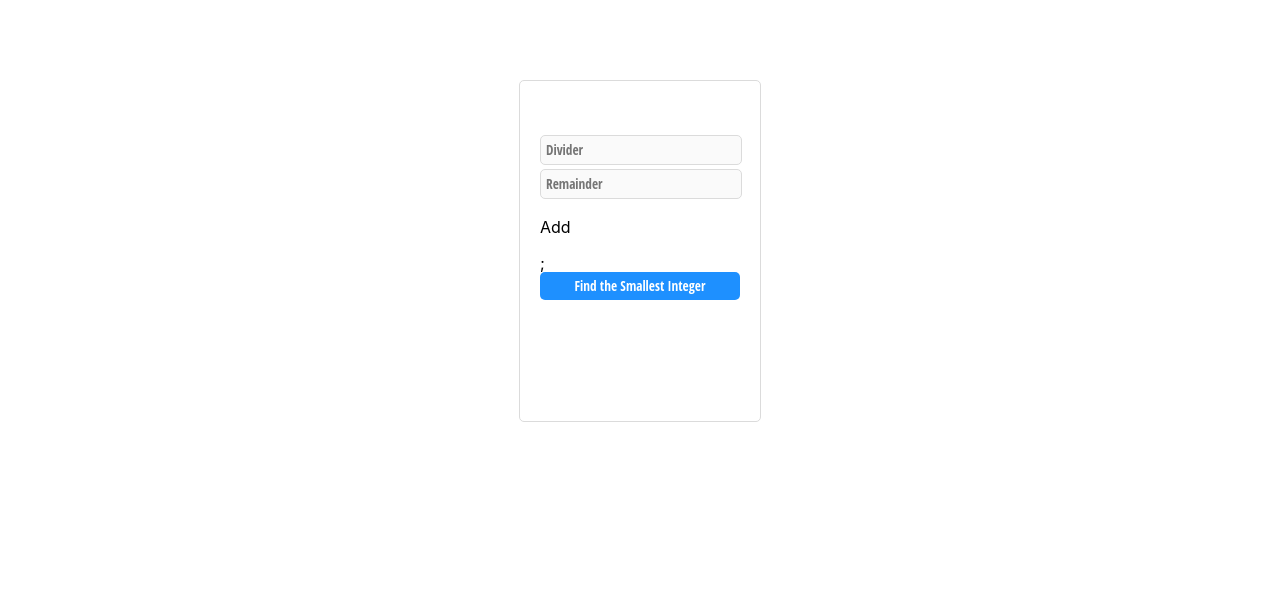
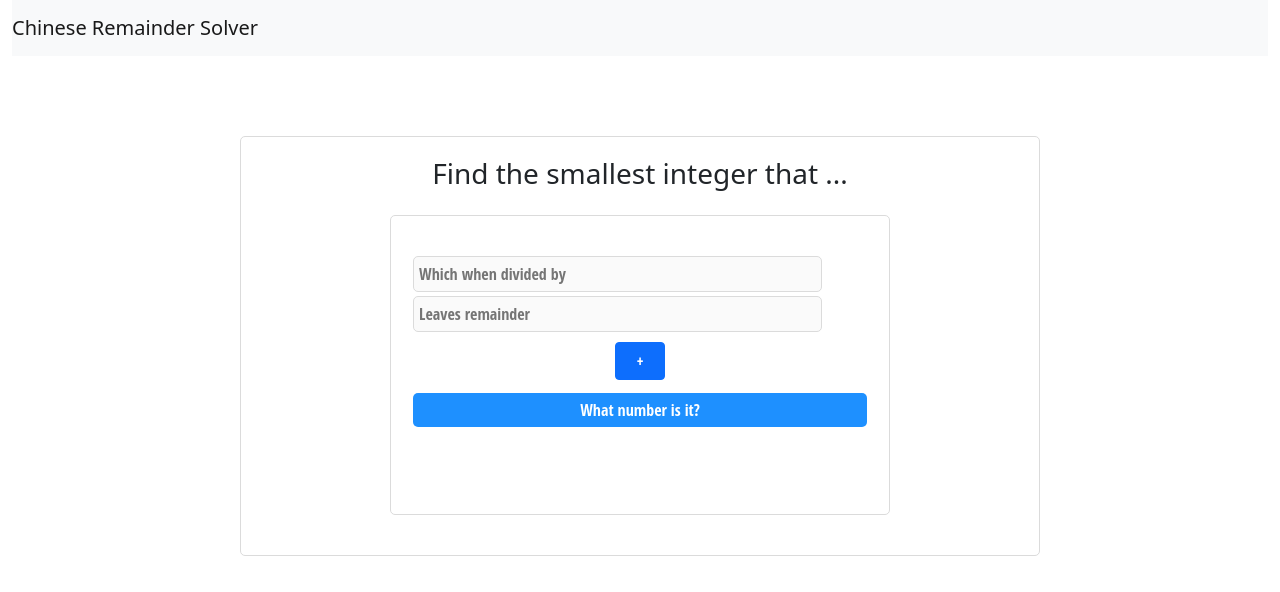
Before and after one commit to rahmahkn/React-ChineseRemainderSolver, a React (Create React App) app in the folder my-app/: page / in a window 1280 px wide. Shown: the top 592 px of the page. Built offline with nearby package versions, Linux system fonts and the light colour scheme.

Commit message:
Successfully passing state

```diff
--- a/my-app/src/App.js
+++ b/my-app/src/App.js
@@ -1,7 +1,7 @@
 import logo from './logo.svg';
 import './App.css';
 import '.'
-import Form from './components/Form/Form'
+import Page from './components/Page/Page'
 
 function App() {
   return (
@@ -21,7 +21,15 @@ function App() {
     //     </a>
     //   </header>
     // </div>
-    <Form></Form>
+    <div className="container-fluid">
+      <nav className="navbar navbar-light bg-light">
+        <a className="navbar-brand">Chinese Remainder Solver</a>
+      </nav>
+
+      <Page></Page>
+    </div>
+
+
 
   );
 }
--- a/my-app/src/components/Form/Form.js
+++ b/my-app/src/components/Form/Form.js
@@ -9,7 +9,6 @@ class Form extends React.Component {
         this.handleDividerChange = this.handleDividerChange.bind(this);
         this.handleRemainderChange = this.handleRemainderChange.bind(this);
         this.handleAddSubmit = this.handleAddSubmit.bind(this);
-        this.handleCalculateSubmit = this.handleCalculateSubmit.bind(this);
     }
 
     handleDividerChange(event) {
@@ -48,25 +47,28 @@ class Form extends React.Component {
         if (this.state.lists.indexOf([this.state.divider, this.state.remainder]) === -1) {
             newList.push([this.state.divider, this.state.remainder]);
             this.setState({lists: newList});
+            this.setState({divider: '', remainder: ''});
         }
-    }
-
-    handleCalculateSubmit(event) {
-        alert('Smallest integer: ' + Process.chineseSolution(this.state.lists));
     }
 
     render() {
         return (
             <div className='div-form'>
-                <form onSubmit={this.handleCalculateSubmit}>
-                    <input type='number' name='divider' value={this.state.divider} placeholder='Divider' onChange={this.handleDividerChange}/>
-                    <input type='number' name='remainder' value={this.state.remainder} placeholder='Remainder' onChange={this.handleRemainderChange}/>
-                    <div className='div-form-logo' onClick={this.handleAddSubmit}>
-                        <p>Add</p>;
+                <div className='container'>
+                    <div className='row justify-content-center'>
+                        <form onSubmit={() => this.props.alertResult(this.state.lists)}>
+                            <input type='number' name='divider' value={this.state.divider} placeholder='Which when divided by' onChange={this.handleDividerChange}/>
+                            <input type='number' name='remainder' value={this.state.remainder} placeholder='Leaves remainder' onChange={this.handleRemainderChange}/>
+
+                            <input type='button' className='btn btn-primary custom-button d-flex justify-content-center' value='+' onClick={this.handleAddSubmit}/>
+
+                            <button>What number is it?</button>
+                        </form>
                     </div>
-                    <button onSubmit={this.handleCalculateSubmit}>Find the Smallest Integer</button>
-                </form>
+                </div>
+
                 <p>{this.state.lists}</p>
+
             </div>
         )
     }
--- a/my-app/src/components/Form/form.css
+++ b/my-app/src/components/Form/form.css
@@ -1,14 +1,14 @@
 .div-form{
-    width:200px;
-    height:300px;
+    width: 500px;
+    height: 300px;
     display: flex;
     flex-direction: column;
     justify-content: space-evenly;
-    margin: 0 auto;
+    margin: 20px auto;
     border: 1px solid #dbdbdb;
     border-radius: 5px;
-    padding: 20px;
-    margin-top: 10vh;
+    padding: 10px;
+    margin-top: 2vh;
     background-color: white;
 }
 
@@ -18,8 +18,9 @@
     align-self: center;
 }
 
-input{
-    width: 95%;
+input {
+    width: 90%;
+    margin: 0 auto;
     border: 1px solid #dbdbdb;
     padding: 5px;
     margin: 2px 0;
@@ -29,7 +30,7 @@ input{
     font-family: 'Open Sans Condensed', sans-serif;
 }
 
-button{
+button {
     width: 100%;
     margin: 5px 0;
     background-color: dodgerblue;
@@ -40,3 +41,8 @@ button{
     color: white;
     border-radius: 5px;
 }
+
+.custom-button {
+    margin: 1vh auto;
+    width: 50px !important;
+}
--- a/my-app/src/components/Page/Page.js
+++ b/my-app/src/components/Page/Page.js
@@ -0,0 +1,29 @@
+import './page.css';
+import Form from '../Form/Form';
+import React from 'react';
+import * as Process from '../../processing/Solve';
+
+class Page extends React.Component {
+    constructor(props) {
+        super(props);
+        this.state = {result: 0};
+    }
+
+    alertResult(listFromForm) {
+        this.setState({result: Process.chineseSolution(listFromForm)});
+        alert(listFromForm);
+        alert(Process.chineseSolution(listFromForm));
+        // alert(this.state.result);
+    }
+
+    render() {
+        return (
+            <div className='div-page'>
+                <h3>Find the smallest integer that ... </h3>
+                <Form alertResult={(listFromForm) => this.alertResult(listFromForm)}></Form>
+            </div>
+        )
+    }
+}
+
+export default Page;
--- a/my-app/src/components/Page/page.css
+++ b/my-app/src/components/Page/page.css
@@ -0,0 +1,22 @@
+.div-page{
+    width: 800px;
+    /* height:500px; */
+    display: flex;
+    flex-direction: column;
+    justify-content: space-evenly;
+    margin: 0 auto;
+    border: 1px solid #dbdbdb;
+    border-radius: 5px;
+    padding: 20px;
+    margin-top: 10vh;
+    background-color: white;
+}
+
+h3 {
+    text-align: center;
+}
+
+.custom-submit-button {
+    margin: 0 auto;
+    width: 500px !important;
+}
--- a/my-app/src/index.js
+++ b/my-app/src/index.js
@@ -1,6 +1,7 @@
 import React from 'react';
 import ReactDOM from 'react-dom';
 import './index.css';
+import 'bootstrap/dist/css/bootstrap.min.css';
 import App from './App';
 import reportWebVitals from './reportWebVitals';
 
--- a/my-app/src/processing/Solve.js
+++ b/my-app/src/processing/Solve.js
@@ -43,6 +43,25 @@ export function chineseSolution(list_of_n_r) {
     return result % multipleAll(list_of_n_r);
 }
 
+export function chineseStep(list_of_n_r) {
+    let m = multipleAll(list_of_n_r);
+    var arr_y = chineseLists(list_of_n_r).arr_y;
+    var arr_M = chineseLists(list_of_n_r).arr_M;
+
+    var toHtml = '';
+    toHtml += "<p>"+m+"</p>";
+
+    for (var M in arr_M) {
+        toHtml += "<p>"+M+"</p>";
+    }
+
+    for (var y in arr_y) {
+        toHtml += "<p>"+y+"</p>";
+    }
+
+    return toHtml;
+}
+
 // var l = [];
 // var l1 = [5,3];
 // var l2 = [7,5];
--- a/package.json
+++ b/package.json
@@ -17,6 +17,8 @@
   },
   "homepage": "https://github.com/rahmahkn/React-ChineseRemainderSolver#readme",
   "dependencies": {
-    "create-react-app": "^4.0.3"
+    "bootstrap": "^5.0.1",
+    "create-react-app": "^4.0.3",
+    "styled-components": "^5.3.0"
   }
 }
```
Also changed, not shown: 1 other file (tests, documents, lock files or other folders).
